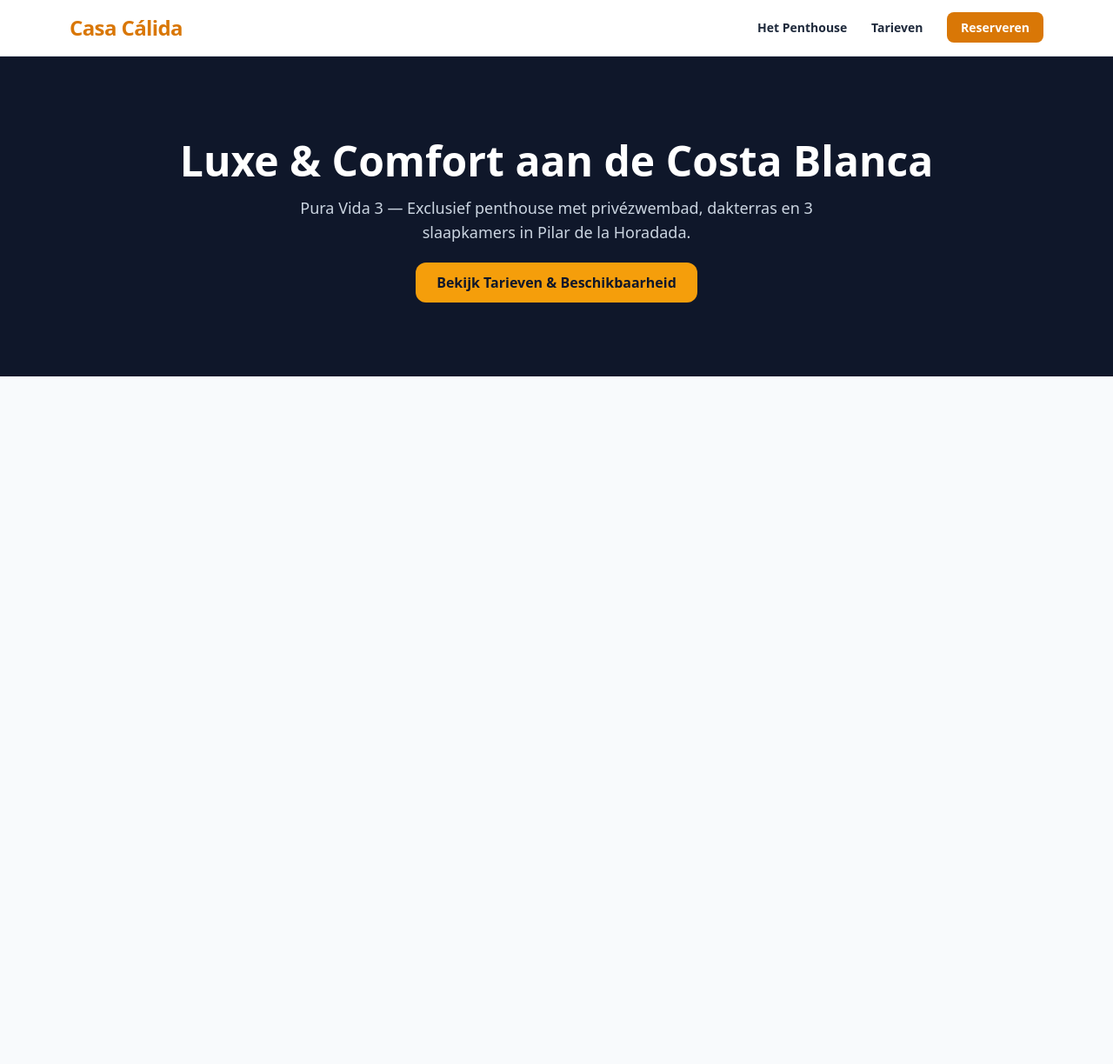
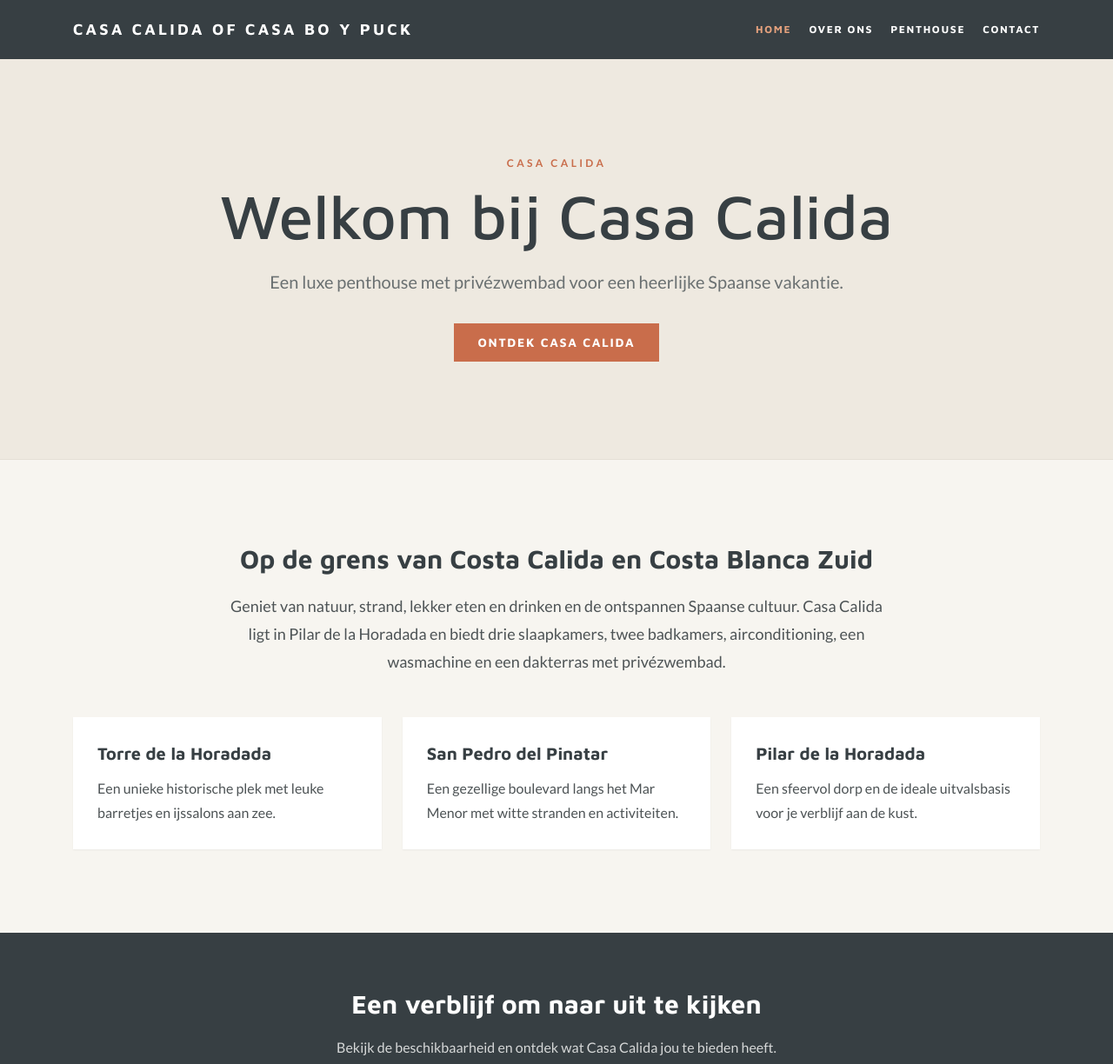
Before and after one commit to akoutrik/casa-calida, a plain HTML site: page index.html in a window 1280 px wide. Shown: the top 1224 px of the page at 87% size. Before the commit the page ends 800 px from the top, so only its background shows below. Drawn offline with nearby package versions, Linux system fonts and the light colour scheme.

Commit message:
Add contact page and connect site navigation

```diff
--- a/index.html
+++ b/index.html
@@ -1,32 +1,109 @@
 <!DOCTYPE html>
-<html lang="nl" class="scroll-smooth">
+<html lang="nl">
 <head>
     <meta charset="UTF-8">
     <meta name="viewport" content="width=device-width, initial-scale=1.0">
-    <title>Casa Cálida — Luxe Penthouse in Pilar de la Horadada</title>
-    <!-- Tailwind CSS voor mooie styling -->
+    <meta name="description" content="Casa Calida, een luxe penthouse aan de Costa Calida in Spanje.">
+    <title>Casa Calida | Luxe penthouse in Spanje</title>
+    <link rel="preconnect" href="https://fonts.googleapis.com">
+    <link rel="preconnect" href="https://fonts.gstatic.com" crossorigin>
+    <link href="https://fonts.googleapis.com/css2?family=Lato:wght@400;700&family=Maven+Pro:wght@500;600;700&display=swap" rel="stylesheet">
     <script src="https://cdn.tailwindcss.com"></script>
+    <style>
+        :root {
+            --charcoal: #373f43;
+            --terracotta: #c96d4b;
+            --sand: #f7f5f0;
+            --ink: #4d5355;
+        }
+
+        body {
+            background: var(--sand);
+            color: var(--ink);
+            font-family: "Lato", sans-serif;
+        }
+
+        h1, h2, h3, .site-title, nav, .button {
+            font-family: "Maven Pro", sans-serif;
+        }
+    </style>
 </head>
-<body class="bg-slate-50 text-slate-800 font-sans">
-
-    <!-- Navigatiebalk -->
-    <header class="bg-white/90 backdrop-blur sticky top-0 z-50 border-b border-slate-200">
-        <div class="max-w-6xl mx-auto px-4 py-4 flex justify-between items-center">
-            <h1 class="text-2xl font-bold text-amber-600 tracking-tight">Casa Cálida</h1>
-            <nav class="space-x-6 text-sm font-semibold">
-                <a href="#over" class="hover:text-amber-600 transition">Het Penthouse</a>
-                <a href="#tarieven" class="hover:text-amber-600 transition">Tarieven</a>
-                <a href="#contact" class="bg-amber-600 text-white px-4 py-2 rounded-lg hover:bg-amber-700 transition">Reserveren</a>
+<body>
+    <header class="bg-[#373f43] text-white">
+        <div class="mx-auto flex max-w-6xl flex-wrap items-center justify-between gap-4 px-5 py-5">
+            <a href="index.html" class="site-title text-lg font-bold uppercase tracking-[0.18em]">
+                Casa Calida of Casa Bo y Puck
+            </a>
+            <nav aria-label="Hoofdnavigatie" class="flex flex-wrap gap-x-5 gap-y-2 text-xs font-bold uppercase tracking-[0.14em]">
+                <a href="index.html" class="text-[#e4a17d]">Home</a>
+                <a href="over-ons.html" class="transition hover:text-[#e4a17d]">Over ons</a>
+                <a href="#over" class="transition hover:text-[#e4a17d]">Penthouse</a>
+                <a href="contact.html" class="transition hover:text-[#e4a17d]">Contact</a>
             </nav>
         </div>
     </header>
 
-    <!-- Welkomstsectie -->
-    <section class="relative bg-slate-900 text-white py-24 text-center px-4">
-        <h2 class="text-4xl md:text-5xl font-extrabold mb-4">Luxe & Comfort aan de Costa Blanca</h2>
-        <p class="text-lg text-slate-300 max-w-2xl mx-auto mb-8">Pura Vida 3 — Exclusief penthouse met privézwembad, dakterras en 3 slaapkamers in Pilar de la Horadada.</p>
-        <a href="#tarieven" class="bg-amber-500 text-slate-900 font-bold px-6 py-3 rounded-xl hover:bg-amber-400 transition">Bekijk Tarieven & Beschikbaarheid</a>
-    </section>
+    <main>
+        <section class="border-b border-[#e5dfd5] bg-[#eee9e0] px-5 py-20 text-center md:py-28">
+            <p class="mb-4 text-xs font-bold uppercase tracking-[0.28em] text-[#c96d4b]">Casa Calida</p>
+            <h1 class="text-5xl leading-tight text-[#373f43] md:text-7xl">Welkom bij Casa Calida</h1>
+            <p class="mx-auto mt-6 max-w-2xl text-xl leading-8 text-[#6a7071]">
+                Een luxe penthouse met privézwembad voor een heerlijke Spaanse vakantie.
+            </p>
+            <a href="#over" class="button mt-8 inline-block bg-[#c96d4b] px-7 py-3 text-sm font-bold uppercase tracking-[0.12em] text-white transition hover:bg-[#b85f42]">
+                Ontdek Casa Calida
+            </a>
+        </section>
 
+        <section id="over" class="mx-auto max-w-6xl px-5 py-16 md:py-24">
+            <div class="mx-auto max-w-3xl text-center">
+                <h2 class="text-3xl font-bold text-[#373f43]">Op de grens van Costa Calida en Costa Blanca Zuid</h2>
+                <p class="mt-5 text-lg leading-8">
+                    Geniet van natuur, strand, lekker eten en drinken en de ontspannen Spaanse cultuur.
+                    Casa Calida ligt in Pilar de la Horadada en biedt drie slaapkamers, twee badkamers,
+                    airconditioning, een wasmachine en een dakterras met privézwembad.
+                </p>
+            </div>
+
+            <div class="mt-12 grid gap-6 md:grid-cols-3">
+                <article class="bg-white p-7 shadow-sm">
+                    <h3 class="text-xl font-bold text-[#373f43]">Torre de la Horadada</h3>
+                    <p class="mt-3 leading-7">Een unieke historische plek met leuke barretjes en ijssalons aan zee.</p>
+                </article>
+                <article class="bg-white p-7 shadow-sm">
+                    <h3 class="text-xl font-bold text-[#373f43]">San Pedro del Pinatar</h3>
+                    <p class="mt-3 leading-7">Een gezellige boulevard langs het Mar Menor met witte stranden en activiteiten.</p>
+                </article>
+                <article class="bg-white p-7 shadow-sm">
+                    <h3 class="text-xl font-bold text-[#373f43]">Pilar de la Horadada</h3>
+                    <p class="mt-3 leading-7">Een sfeervol dorp en de ideale uitvalsbasis voor je verblijf aan de kust.</p>
+                </article>
+            </div>
+        </section>
+
+        <section id="tarieven" class="bg-[#373f43] px-5 py-16 text-center text-white">
+            <h2 class="text-3xl font-bold">Een verblijf om naar uit te kijken</h2>
+            <p class="mx-auto mt-4 max-w-2xl leading-8 text-[#d6d8d8]">
+                Bekijk de beschikbaarheid en ontdek wat Casa Calida jou te bieden heeft.
+            </p>
+            <a href="contact.html" class="button mt-8 inline-block bg-[#c96d4b] px-7 py-3 text-sm font-bold uppercase tracking-[0.12em] transition hover:bg-[#b85f42]">
+                Bekijk de mogelijkheden
+            </a>
+        </section>
+
+        <section id="contact" class="px-5 py-16 text-center">
+            <h2 class="text-3xl font-bold text-[#373f43]">Neem contact met ons op</h2>
+            <p class="mx-auto mt-4 max-w-xl text-lg leading-8">
+                Heb je vragen of wil je meer informatie over een verblijf in ons luxe appartement?
+            </p>
+            <a href="contact.html" class="button mt-8 inline-block bg-[#c96d4b] px-7 py-3 text-sm font-bold uppercase tracking-[0.12em] text-white transition hover:bg-[#b85f42]">
+                Neem contact op
+            </a>
+        </section>
+    </main>
+
+    <footer class="bg-[#2d3437] px-5 py-7 text-center text-xs uppercase tracking-[0.12em] text-[#c9cdcd]">
+        &copy; 2026 Casa Calida, Casa Bo y Puck
+    </footer>
 </body>
 </html>
```
Also changed, not shown: contact.html (added, +107 -0 lines), over-ons.html (+2 -2 lines).
